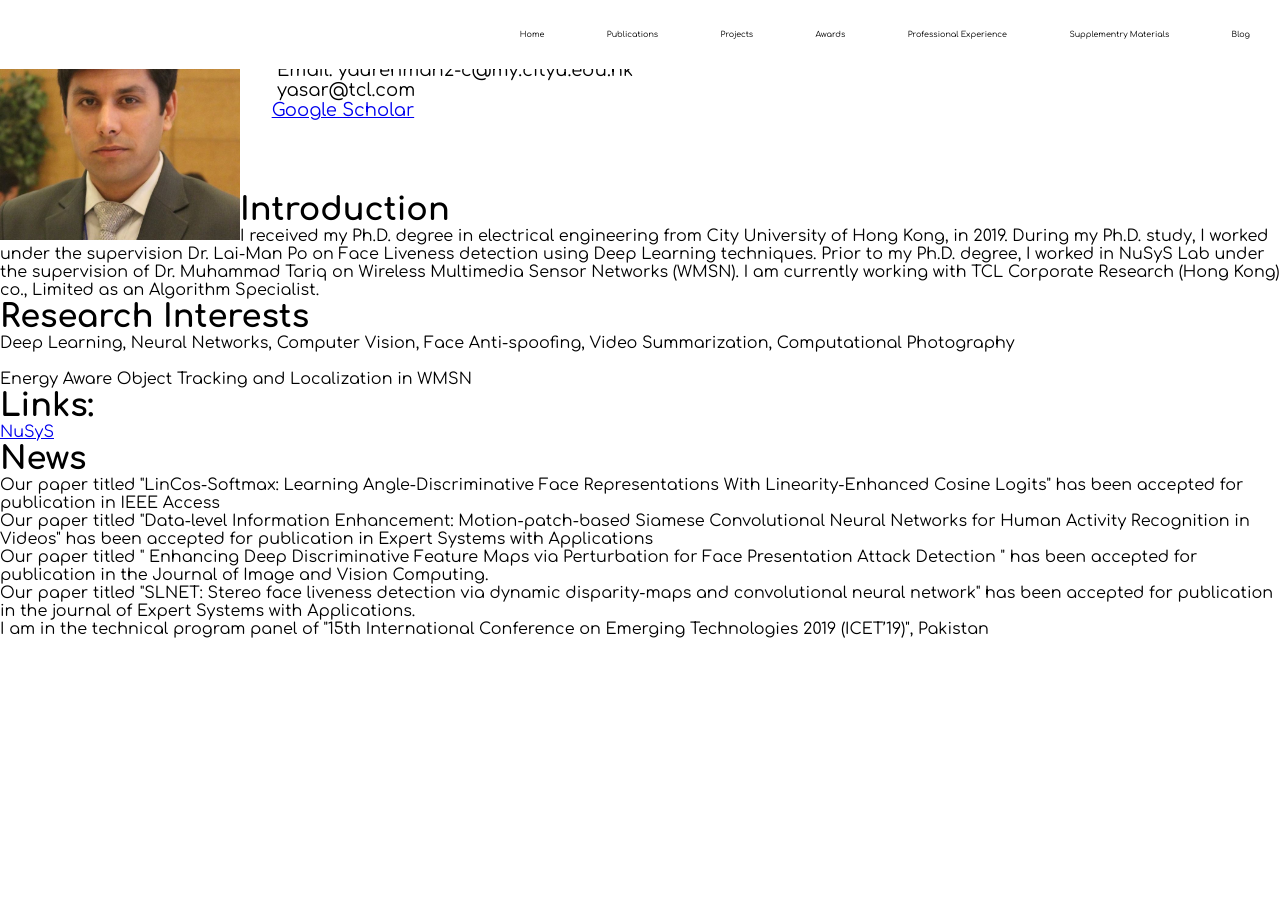
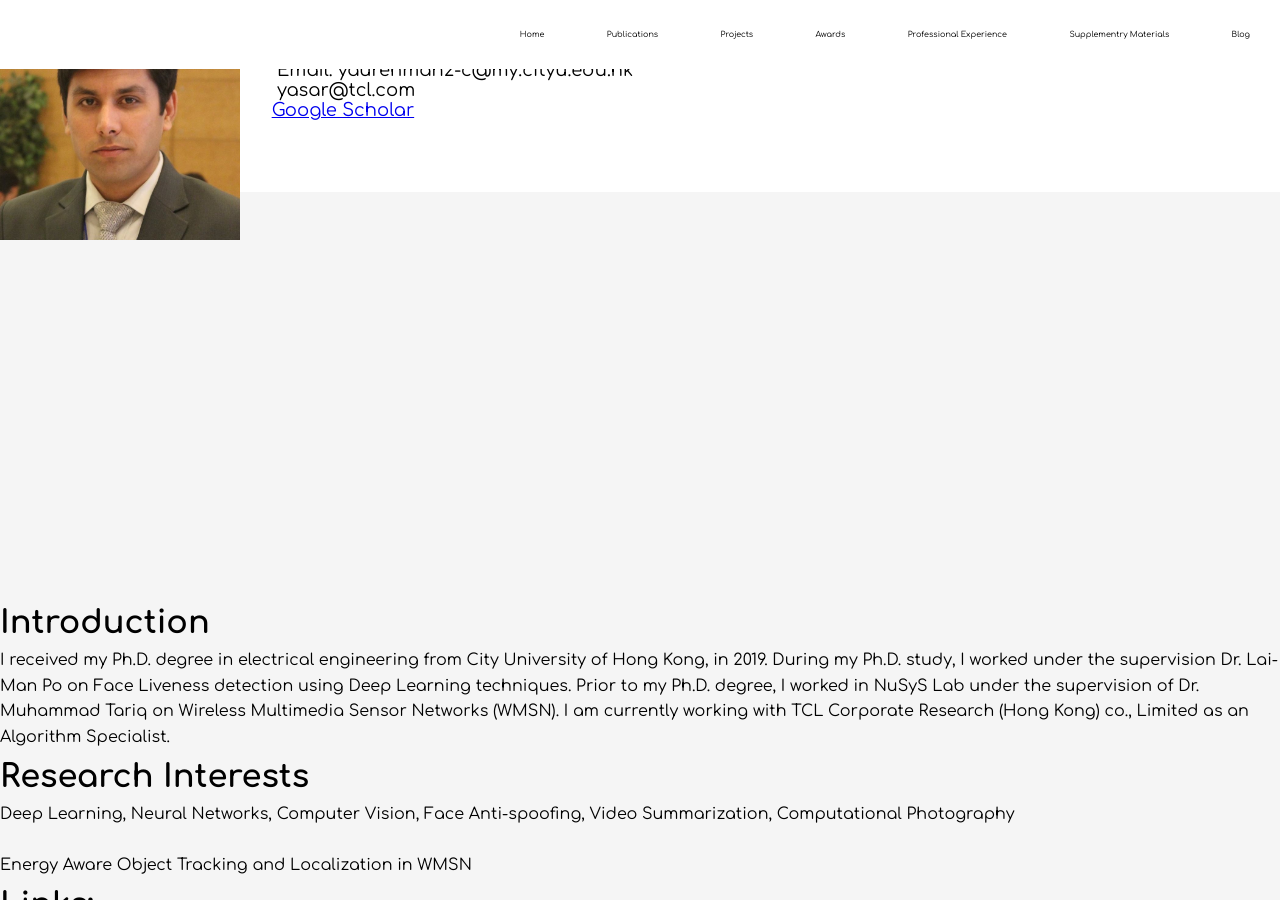
Before and after one commit to yasar-rehman/yasar, a Jekyll site: the page built from index.html, in a window 1280 px wide and 900 px high. Built offline with Jekyll 4.4.1, drawn with Linux system fonts in a browser that asks for light colours.

Commit message:
Update index.html

```diff
--- a/index.html
+++ b/index.html
@@ -28,7 +28,7 @@ title: yasar
 
 </div><!-- /.blurb -->
 
-<div class="blurb">
+<div class="welcome_section">
 	<body>
 
 		<h1>Introduction</h1>
```
